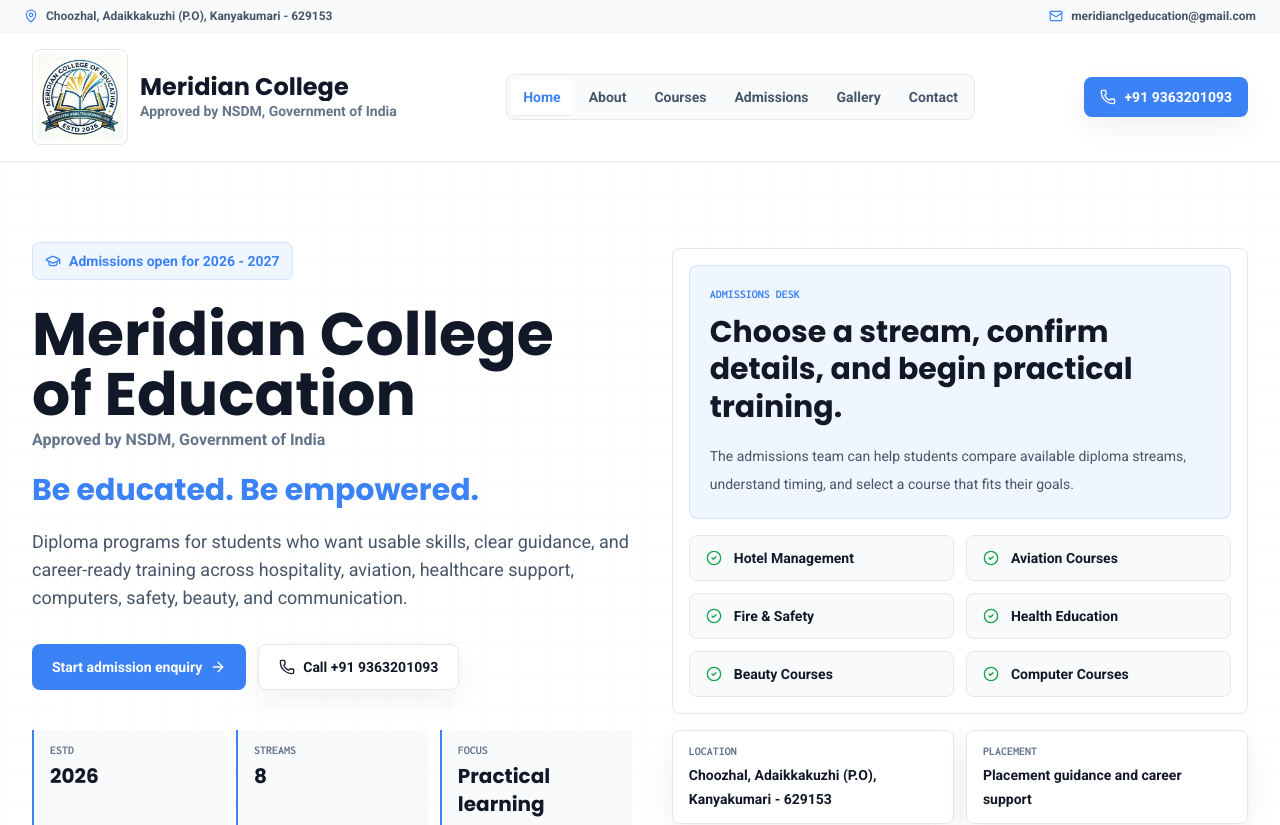
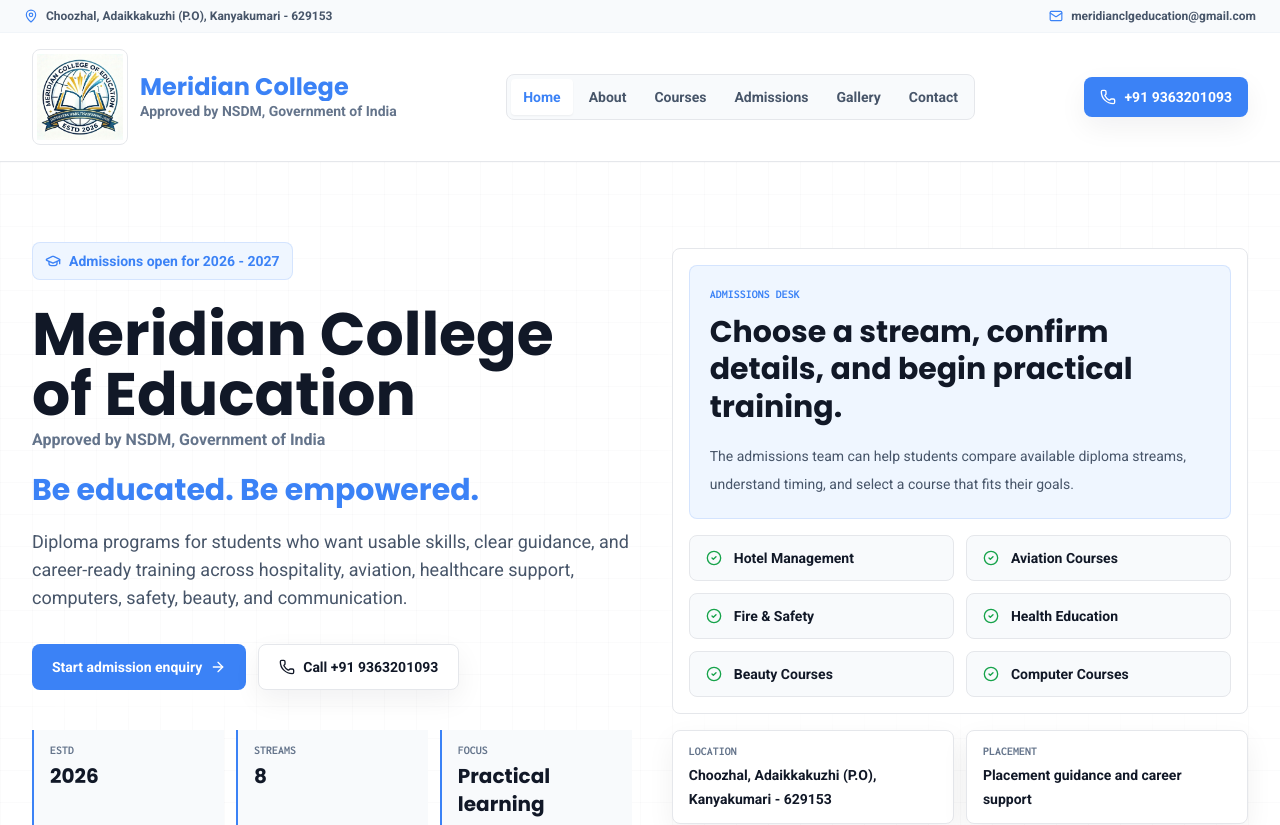
Before and after one commit to meridianclgeducation-maker/site, a React (Vite) app: page / in a window 1280 px wide. Shown: the top 825 px of the page. Built offline with nearby package versions, Linux system fonts and the light colour scheme.

Commit message:
feat: update header text color for improved visibility

```diff
--- a/src/components/Layout.tsx
+++ b/src/components/Layout.tsx
@@ -47,7 +47,7 @@
           <span className="min-w-0">
             <span
               style={{ fontSize: "24px" }}
-              className="block truncate  font-display text-xl font-bold leading-tight text-meridian-ink sm:text-xl"
+              className="block truncate text-meridian-primary font-display text-xl font-bold leading-tight text-meridian-ink sm:text-xl"
             >
               Meridian College
             </span>
```
